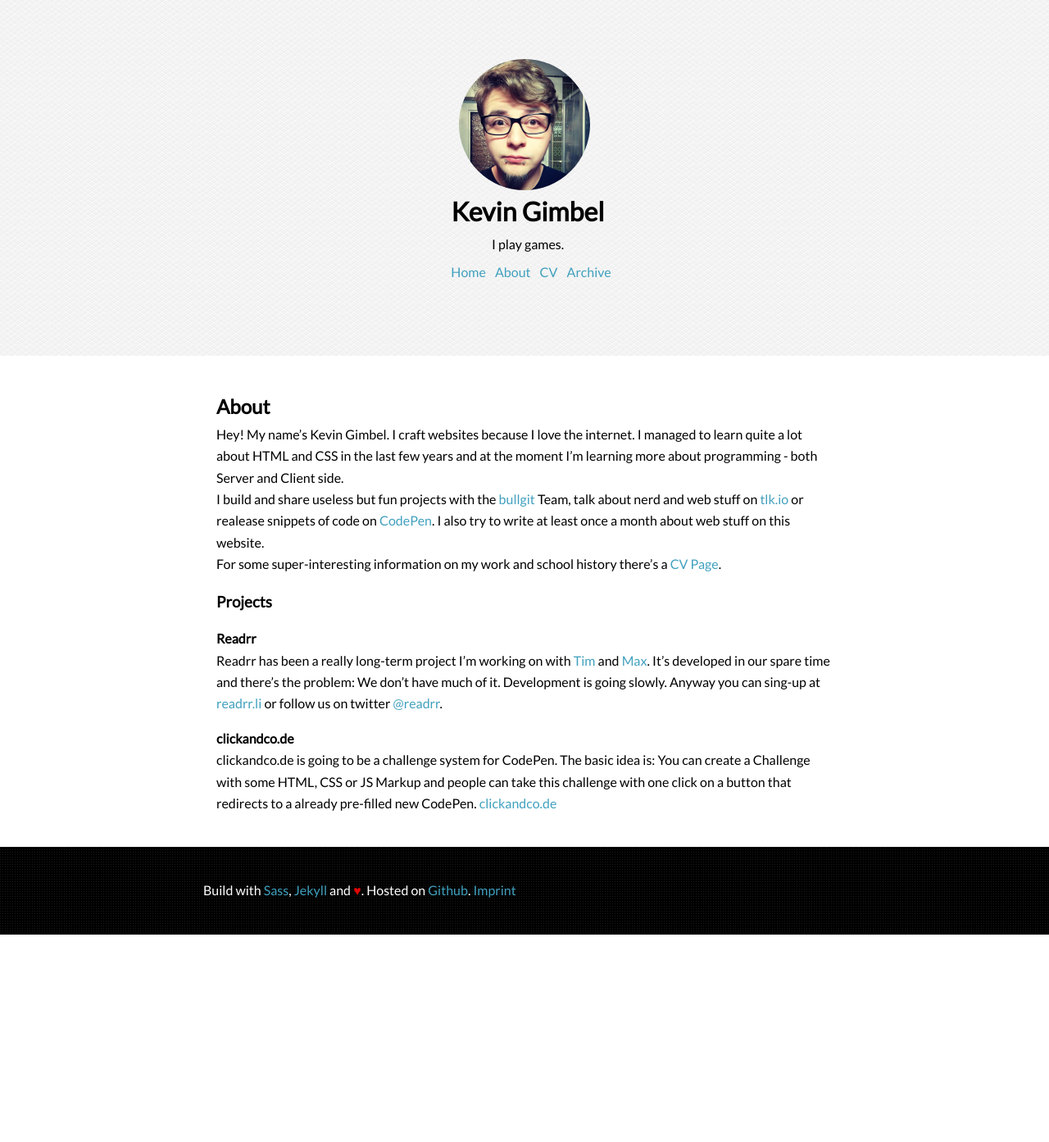
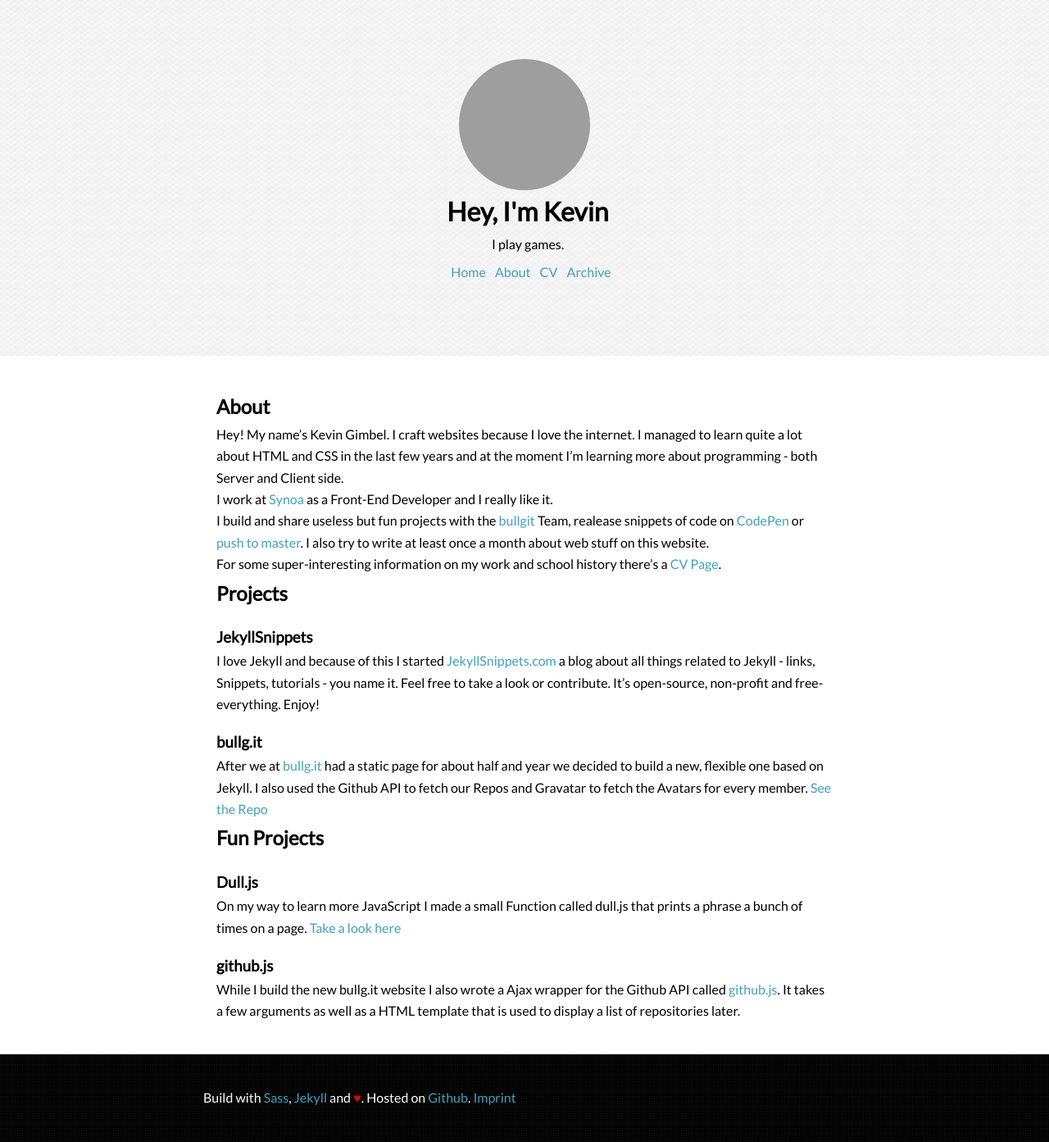
Before and after one commit to KevinGimbel/kevingimbel.github.io-old, a Jekyll site: the page built from about.md, in a window 1280 px wide. Shown: the whole page at 82% size. Built offline with Jekyll 4.4.1, drawn with Linux system fonts in a browser that asks for light colours; some web fonts are replaced; Markdown is read by kramdown in place of the engine named in the settings; before the commit the page ends 1140 px from its top, so only the background shows below that; grey boxes are pictures that could not be loaded.

Commit message:
updated about, new avatar [via gravatar], article.json :penguin:

```diff
--- a/_includes/header.html
+++ b/_includes/header.html
@@ -26,11 +26,13 @@
 
   <header class="site--header  g one-whole" id="site-header">
     <div class="header--inner">
-        <a href="/">
-          <img class="logo" src="/assets/img/2013_11_kevingimbel.jpg" alt="Kevin Gimbel (with funny, curly hair)" />
-        </a>
+        <div class="logo">
+            <a href="/">
+                <img src="http://www.gravatar.com/avatar/6d391d8c3a528122f3f6c991821350ac?s=400" alt="Kevin Gimbel" />
+            </a>
+        </div>
         <div class="intro g one-whole text--center">
-        <h1>Kevin Gimbel</h1>
+        <h1>Hey, I'm Kevin</h1>
         <p><span id="phrase">I build things.</span></p>
     <nav class="site--navigation" role="navigation">
       <ul>
--- a/about.md
+++ b/about.md
@@ -7,18 +7,25 @@ permalink: /about/
 Hey! My name's Kevin Gimbel. I craft websites because I love the internet.
 I managed to learn quite a lot about HTML and CSS in the last few years and at the moment I'm learning more about programming - both Server and Client side.
 
-I build and share useless but fun projects with the [bullgit](http://bullg.it) Team, talk about nerd and web stuff on [tlk.io](http://tlk.io/codepen) or realease snippets of code on [CodePen](http://codepen.io/kevingimbel).
+I work at [Synoa](http://synoa.de) as a Front-End Developer and I really like it.
+
+I build and share useless but fun projects with the [bullgit](http://bullg.it) Team, realease snippets of code on [CodePen](http://codepen.io/kevingimbel) or [push to master](http://github.com/kevingimbel).
 I also try to write at least once a month about web stuff on this website.
 
 For some super-interesting information on my work and school history there's a [CV Page](/cv/).
 
 
-### Projects
+## Projects
+### JekyllSnippets
+I love Jekyll and because of this I started [JekyllSnippets.com](http://jekyllsnippets.com) a blog about all things related to Jekyll - links, Snippets, tutorials - you name it. Feel free to take a look or contribute. It's open-source, non-profit and free-everything. Enjoy!
 
-#### Readrr
-Readrr has been a really long-term project I'm working on with [Tim](http://timpietrusky.com) and [Max](http://myxotod.de). It's developed in our spare time and there's the problem: We don't have much of it. Development is going slowly. Anyway you can sing-up at [readrr.li](http://readrr.li) or follow us on twitter [@readrr](http://twitter.com/readrr).
+### bullg.it
+After we at [bullg.it](http://bullg.it/) had a static page for about half and year we decided to build a new, flexible one based on Jekyll. I also used the Github API to fetch our Repos and Gravatar to fetch the Avatars for every member. [See the Repo](https://github.com/bullgit/bullgit.github.io)
 
+## Fun Projects
 
-#### clickandco.de
-clickandco.de is going to be a challenge system for CodePen. The basic idea is: You can create a Challenge with some HTML, CSS or JS Markup and people can take this challenge with one click on a button that redirects to a already pre-filled new CodePen.
-[clickandco.de](http://clickandco.de)
+### Dull.js
+On my way to learn more JavaScript I made a small Function called dull.js that prints a phrase a bunch of times on a page. [Take a look here](http://bullg.it/dull-js/)
+
+### github.js
+While I build the new bullg.it website I also wrote a Ajax wrapper for the Github API called [github.js](http://kevingimbel.com/demo/github-js/). It takes a few arguments as well as a HTML template that is used to display a list of repositories later.
```
Also changed, not shown: article.json (added, +14 -0 lines), assets/css/style.scss (+14 -6 lines), assets/css/style.css.
